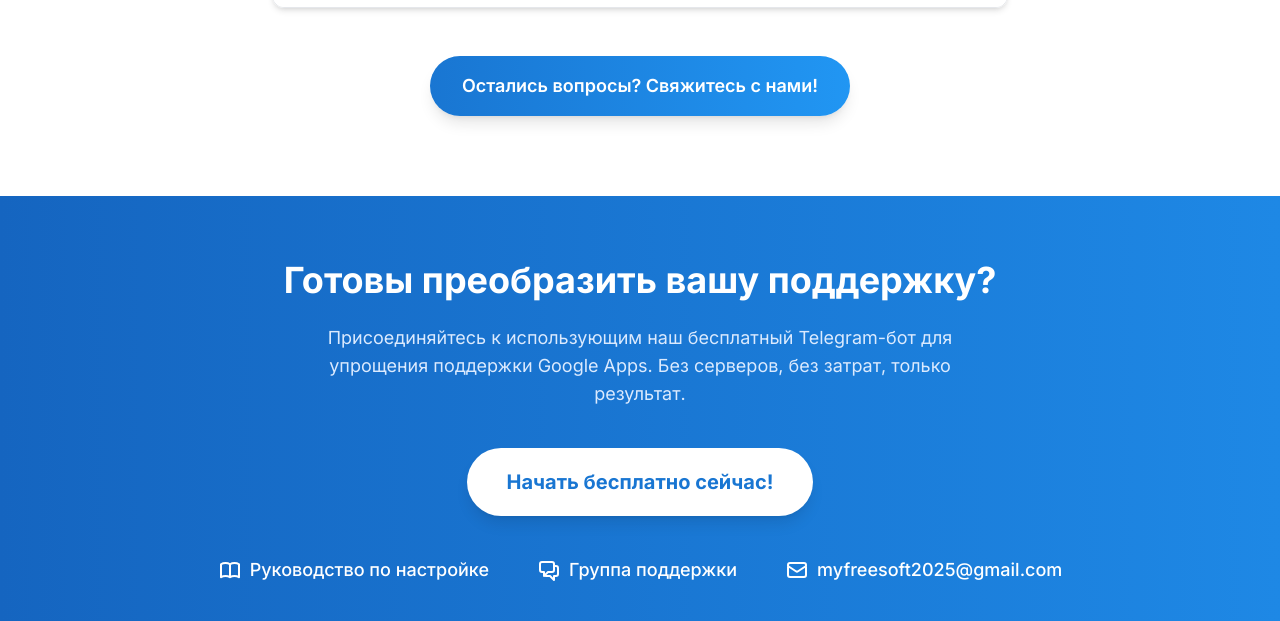
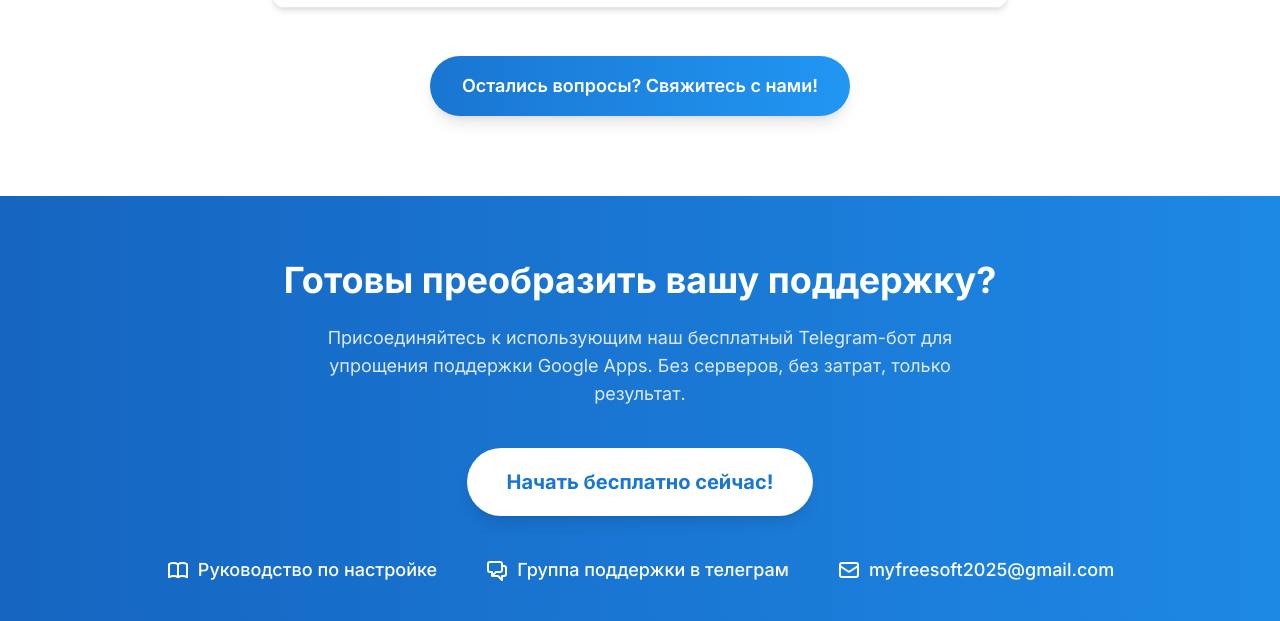
Before and after one commit to jurios78/BotSupport_site, a website: page index.html in a window 1280 px wide. Shown: the part 4920-5541 px from the top of the page. Drawn offline with nearby package versions, Linux system fonts and the light colour scheme.

Commit message:
docs: update support group link text in index.html
Update the text for the support group link to specify it is in Telegram for clarity

```diff
--- a/index.html
+++ b/index.html
@@ -526,7 +526,7 @@
         <svg xmlns="http://www.w3.org/2000/svg" class="h-6 w-6 mr-2" fill="none" viewBox="0 0 24 24" stroke="currentColor">
           <path stroke-linecap="round" stroke-linejoin="round" stroke-width="2" d="M17 8h2a2 2 0 012 2v6a2 2 0 01-2 2h-2v4l-4-4H9a1.994 1.994 0 01-1.414-.586m0 0L11 14h4a2 2 0 002-2V6a2 2 0 00-2-2H5a2 2 0 00-2 2v6a2 2 0 002 2h2v4l.586-.586z" />
         </svg>
-        Группа поддержки
+        Группа поддержки в телеграм
       </a>
       <a href="mailto:myfreesoft2025@gmail.com" class="text-white hover:text-blue-200 font-medium text-lg flex items-center" rel="nofollow" aria-label="Написать на электронную почту">
         <svg xmlns="http://www.w3.org/2000/svg" class="h-6 w-6 mr-2" fill="none" viewBox="0 0 24 24" stroke="currentColor">
```
